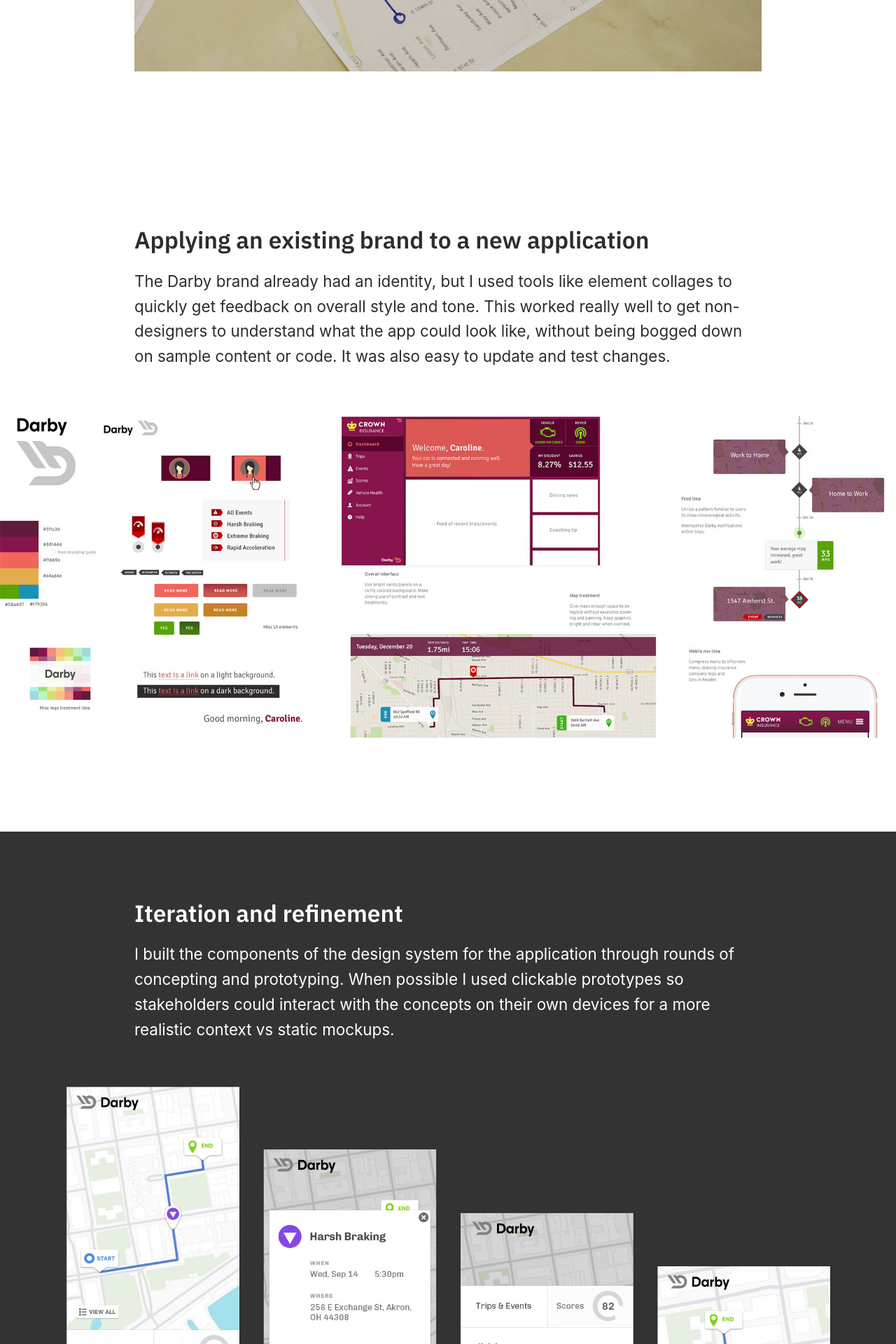
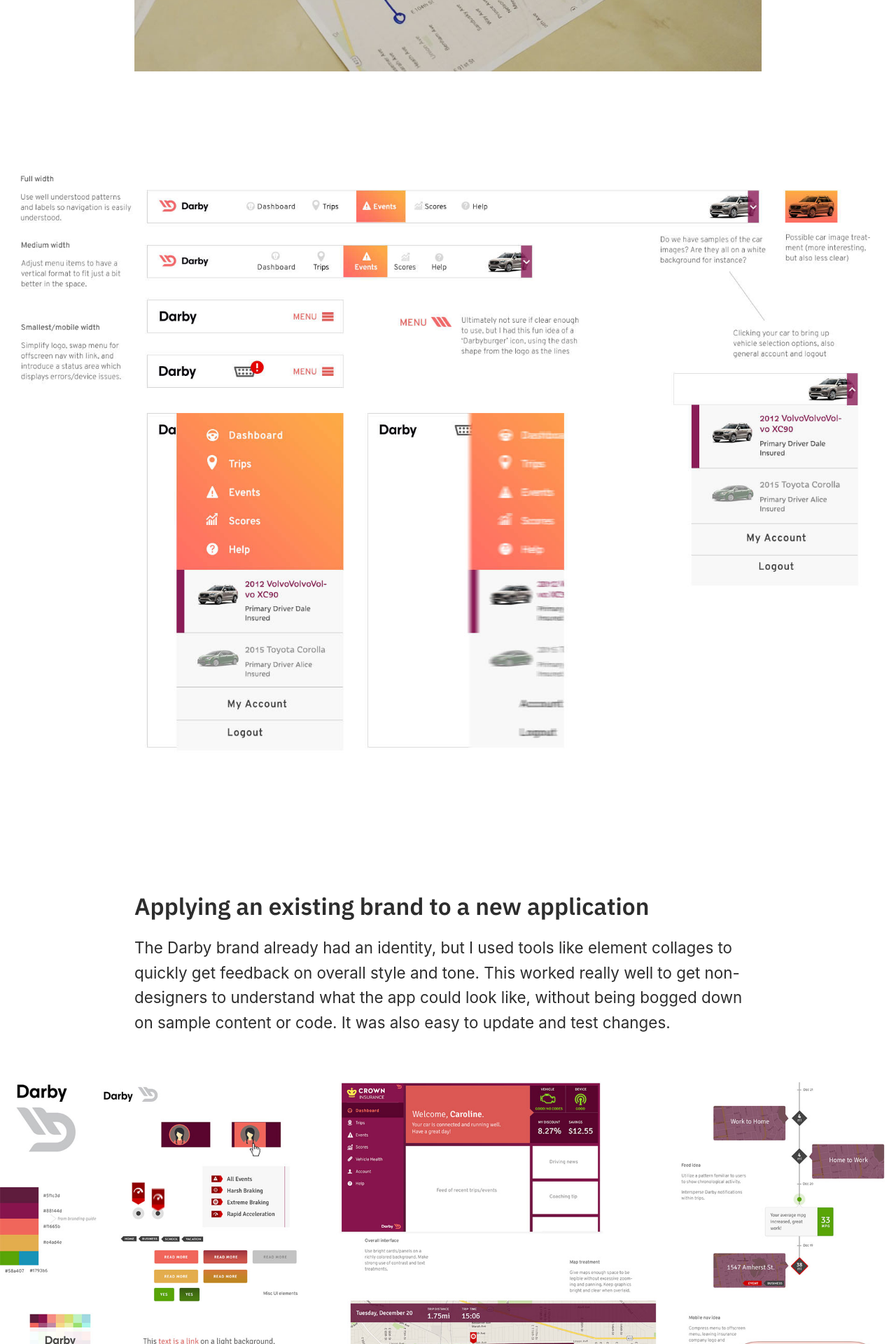
Before and after one commit to browningeric/browningeric, a Jekyll site: the page built from case-studies/peak-telematics.html, in a window 1280 px wide. Shown: the part 2101-4021 px from the top of the page at 70% size. Built offline with Jekyll 4.4.1, drawn with Linux system fonts in a browser that asks for light colours; some web fonts are replaced.

Commit message:
additional images for peak

```diff
--- a/case-studies/peak-telematics.html
+++ b/case-studies/peak-telematics.html
@@ -28,6 +28,9 @@
         <img class="inline-image" src="{{base}}/assets/images/peak-paper-prototype.jpg">
       </a>
     </div>
+    <a href="{{base}}/assets/images/peak-main-nav-discussion.jpg" target="_blank">
+      <img class="inline-image limit-width-image" src="{{base}}/assets/images/peak-main-nav-discussion.jpg">
+    </a>
   </section>
   <section>
     <div class="container">
@@ -51,6 +54,10 @@
     </div>
   </section>
 
+  <a class="inline-image limit-width-image" href="{{base}}/assets/images/peak-map-variants.jpg" target="_blank">
+    <img src="{{base}}/assets/images/peak-map-variants.jpg">
+  </a>
+
   <section>
     <div class="container">
       <h2>What I learned</h2>
```
Also changed, not shown: assets/images/peak-main-nav-discussion.jpg (added), assets/images/peak-map-variants.jpg (added), 2 other files.
